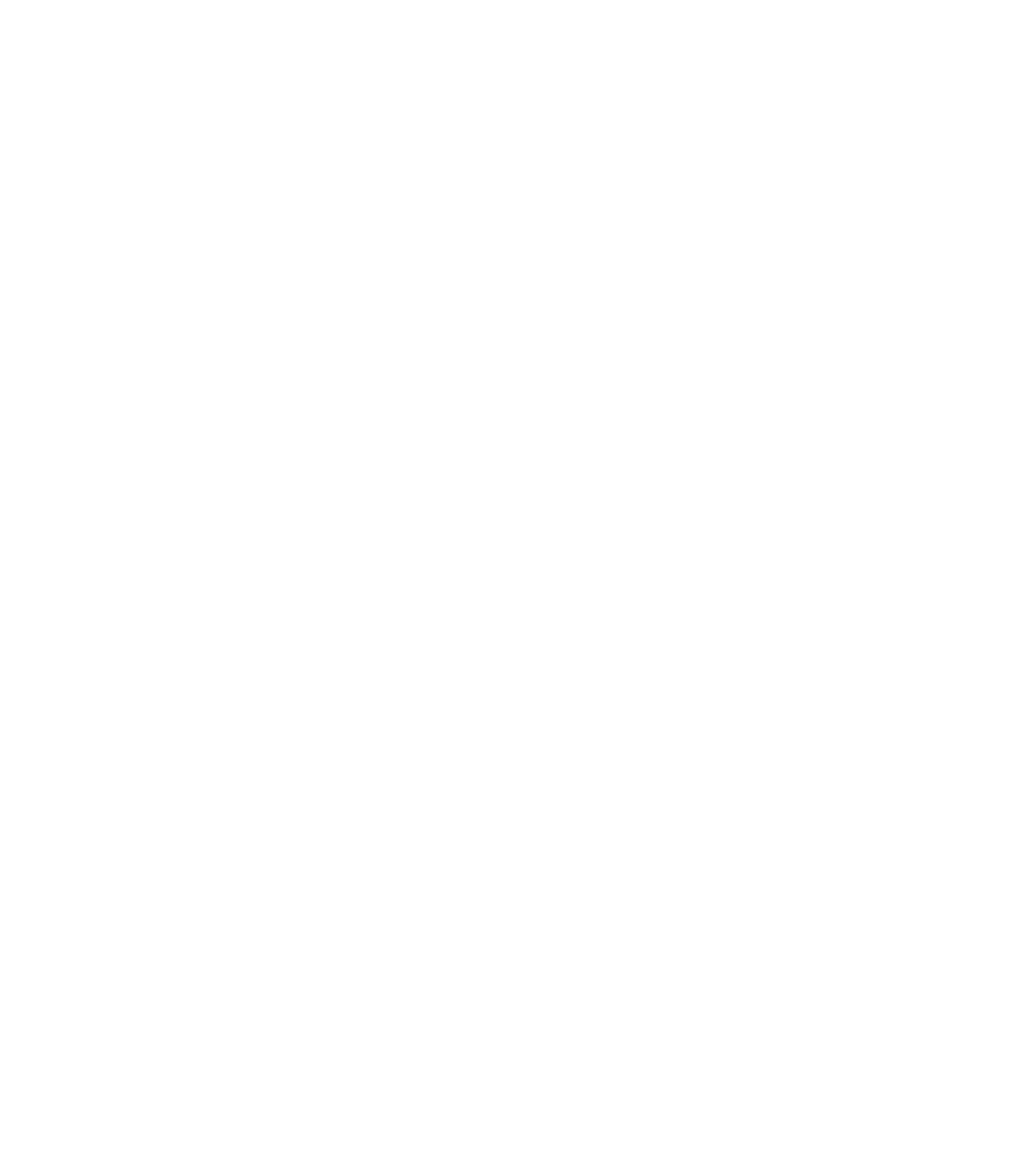
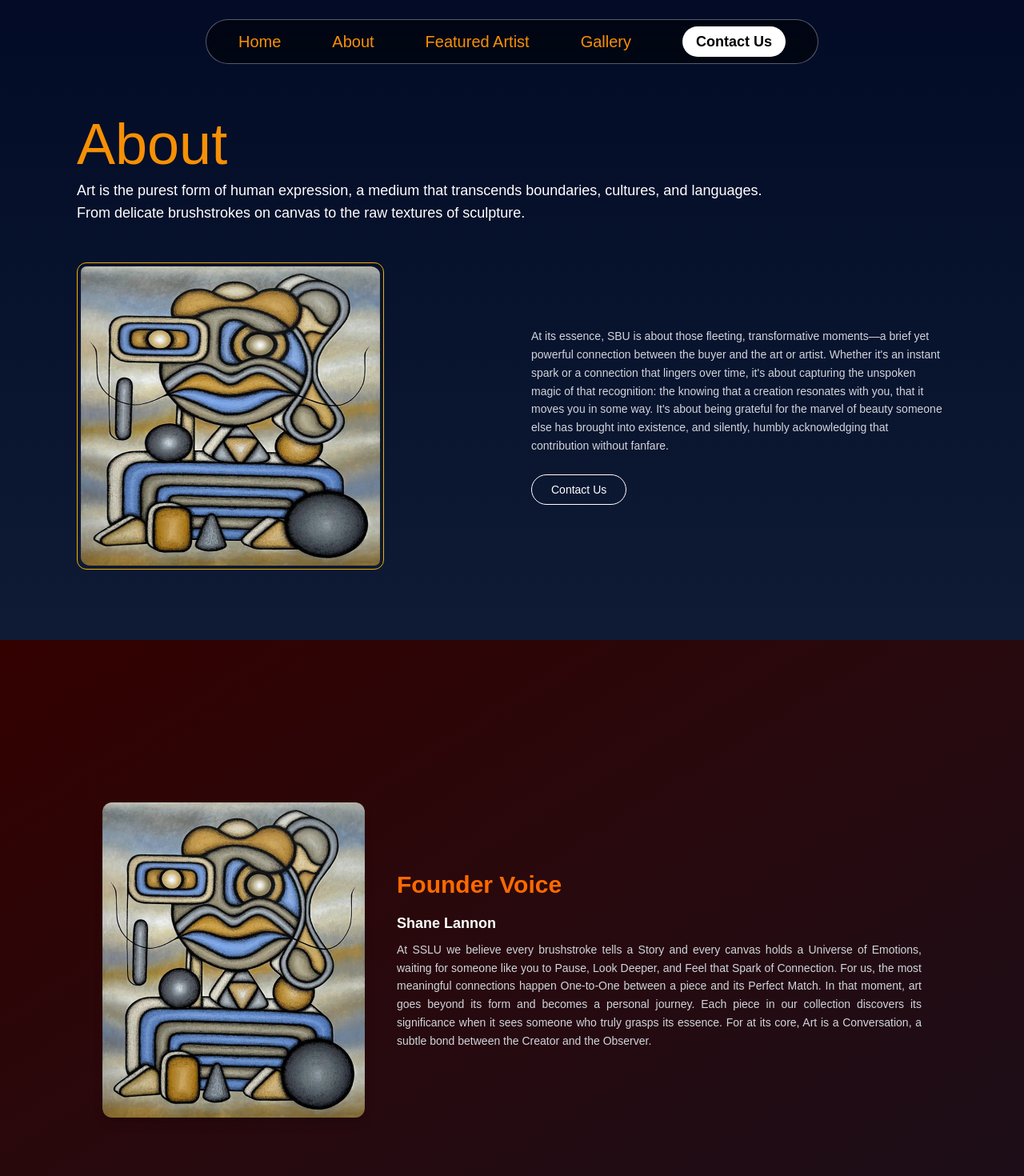
Before and after one commit to saviyola-shajan/Sisu-Eclipse, a React (Vite) app: page /about in a window 1280 px wide. Before the commit this address had no page. Shown: the top 1470 px of the page at 80% size. Before the commit the page ends 800 px from the top, so only its background shows below. Built offline with nearby package versions, Linux system fonts and the light colour scheme; a web font is replaced by a local one.

Commit message:
web view almost done

```diff
--- a/src/App.jsx
+++ b/src/App.jsx
@@ -3,6 +3,7 @@ import Home from "./Pages/Home";
 import Gallery from "./Pages/Gallery"; // (assuming you have this Gallery page)
 import Contact from "./Pages/Contact";
 import Artist from "./Pages/Artist";
+import About from "./Pages/About";
 
 function App() {
   return (
@@ -10,6 +11,7 @@ function App() {
       <div className="font-georgia">
         <Routes>
           <Route path="/" element={<Home />} />
+          <Route path="/about" element={<About/>} />
           <Route path="/gallery" element={<Gallery />} />
           <Route path="/featured-artist" element={<Artist />} />
           <Route path="/contact" element={<Contact/>} />
--- /dev/null
+++ b/src/Components/About/Founder.jsx
@@ -0,0 +1,30 @@
+import React from 'react';
+import img from "../../assets/images/image36.png"
+ function Founder() {
+  return (
+    <div className="min-h-screen flex items-center justify-center bg-gradient-to-br from-[#330000] to-[#1a0e1a] px-6 py-12">
+      <div className="max-w-5xl w-full flex flex-col md:flex-row items-center gap-10">
+
+        {/* Image Section */}
+        <div className="w-full md:w-1/3">
+          <img
+            src={img}
+            alt="Shane Lannon"
+            className="rounded-xl shadow-lg"
+          />
+        </div>
+
+        {/* Text Section */}
+        <div className="w-full md:w-2/3 text-white items-center justify-center">
+          <h2 className="text-3xl font-semibold text-orange-500 mb-4">Founder Voice</h2>
+          <h3 className="text-lg font-semibold mb-2">Shane Lannon</h3>
+          <p className="text-sm leading-relaxed text-gray-300 text-justify">
+            At SSLU we believe every brushstroke tells a Story and every canvas holds a Universe of Emotions, waiting for someone like you to Pause, Look Deeper, and Feel that Spark of Connection. For us, the most meaningful connections happen One-to-One between a piece and its Perfect Match. In that moment, art goes beyond its form and becomes a personal journey. Each piece in our collection discovers its significance when it sees someone who truly grasps its essence. For at its core, Art is a Conversation, a subtle bond between the Creator and the Observer.
+          </p>
+        </div>
+
+      </div>
+    </div>
+  );
+}
+export default Founder
--- /dev/null
+++ b/src/Components/About/HeroAbout.jsx
@@ -0,0 +1,46 @@
+import React from "react";
+import Header from "../Header";
+import img from "../../assets/images/image36.png"
+const HeroAbout = () => {
+  return (
+    <div className="bg-gradient-to-b from-[#030B26] to-[#0F1B35] text-white min-h-screen px-24 py-16">
+      <div className="absolute top-6 left-0 w-full z-20">
+        <Header />
+      </div>
+      <div className="text-left mb-12 mt-20">
+        <h2 className="text-7xl font-normal text-[#F69005] mb-2">About</h2>
+        <p className="text-lg text-[#ffffff] max-w-4xl">
+          Art is the purest form of human expression, a medium that transcends
+          boundaries, cultures, and languages. From delicate brushstrokes on
+          canvas to the raw textures of sculpture.
+        </p>
+      </div>
+      <div className="max-w-6xl mx-auto grid grid-cols-1 md:grid-cols-2 gap-12 items-center">
+        <div className="relative">
+          <img
+            src={img}
+            alt="About Art"
+            className="rounded-xl border border-yellow-500 p-1 w-96 h-96"
+          />
+        </div>
+        <div className="space-y-6 ">
+          <p className="text-sm flex text-gray-300 leading-relaxed items-center justify-center">
+            At its essence, SBU is about those fleeting, transformative
+            moments—a brief yet powerful connection between the buyer and the
+            art or artist. Whether it's an instant spark or a connection that
+            lingers over time, it's about capturing the unspoken magic of that
+            recognition: the knowing that a creation resonates with you, that it
+            moves you in some way. It's about being grateful for the marvel of
+            beauty someone else has brought into existence, and silently, humbly
+            acknowledging that contribution without fanfare.
+          </p>
+          <button className="border border-white px-6 py-2 rounded-full text-sm hover:bg-white hover:text-black transition">
+            Contact Us
+          </button>
+        </div>
+      </div>
+    </div>
+  );
+};
+
+export default HeroAbout;
--- a/src/Components/Artist/HeroArtist.jsx
+++ b/src/Components/Artist/HeroArtist.jsx
@@ -1,41 +1,58 @@
-import React, { useRef } from 'react';
-import { Swiper, SwiperSlide } from 'swiper/react';
-import { Navigation } from 'swiper/modules';
-import 'swiper/css';
-import 'swiper/css/navigation';
-import { FaAngleRight, FaAngleLeft } from "react-icons/fa6";
+import React, { useRef } from "react";
+import { Swiper, SwiperSlide } from "swiper/react";
+import { Navigation } from "swiper/modules";
+import "swiper/css";
+import "swiper/css/navigation";
+import { FaArrowLeft,FaArrowRight } from "react-icons/fa6";
+import Header from "../Header";
+import img1 from "../../assets/images/img2.png";
+import img2 from "../../assets/images/img1.png";
+import img3 from "../../assets/images/img3.png";
+import img4 from "../../assets/images/img4.png";
 
 const slides = [
-  {
-    image: '/images/artist1.jpg',
-    title: 'Crafted to Inspire',
-    description:
-      'An SJU art balance across brushstroke with a deep and easy sense to relate to dilemmas of humanity, making art feel alive.',
-  },
-  {
-    image: '/images/artist2.jpg',
-    title: 'Bold Expression',
-    description:
-      'From London to Paris to LA, the vision is universal—bold, human, and emotional.',
-  },
+  { image: img1 },
+  { image: img2 },
+  { image: img3 },
+  { image: img4 },
 ];
 
 function HeroArtist() {
   const prevRef = useRef(null);
   const nextRef = useRef(null);
+
   return (
-    <div className="bg-gradient-to-b from-blue-900 via-blue-700 to-red-900 text-white min-h-screen p-10">
-    <div className="max-w-5xl mx-auto">
-      <h1 className="text-yellow-400 text-5xl font-semibold mb-4">Artist</h1>
-      <p className="text-white text-sm max-w-2xl mb-10">
-        Art is the purest form of human expression, a revolution that transcends boundaries, cultures, and languages. From delicate brushstrokes on canvas to the raw sparks of sculpture.
+    <div className="bg-gradient-to-b from-blue-900 via-blue-700 to-red-900 text-white min-h-screen px-24 py-16">
+      <div className="absolute top-6 left-0 w-full z-20">
+        <Header />
+      </div>
+      <div className="max-w-5xl mx-auto mt-20">
+        <h1 className="text-[#F69005] text-8xl font-normal mb-4">Artist</h1>
+        <p className="text-[#ffffff] text-xl font-normal mb-10">
+          Art is the purest form of human expression, a revolution that
+          transcends boundaries, cultures, and languages. From delicate
+          brushstrokes on canvas to the raw sparks of sculpture.
         </p>
 
-      <div className="bg-white text-black p-6 rounded-xl shadow-lg">
+        <div className="bg-white p-10 h-auto ">
+          <div className="flex flex-col md:flex-row  gap-6 justify-center items-center">
+            {/* Left Side: Text */}
+            <div className="md:w-1/3 w-full">
+              <h2 className="text-4xl text-[#121212]  font-semibold mb-2">Crafted to <br/><span className="text-6xl font-semibold">Inspire</span></h2>
+              <p className="text-[#000000] font-light text-base mt-4">
+                An SJU art balance across brushstroke with a deep and easy sense
+                to relate to dilemmas of humanity, making art feel alive.
+              </p>
+            </div>
+
+            {/* Right Side: Swiper */}
+            <div className="md:w-2/3 w-full">
               <Swiper
                 modules={[Navigation]}
-          spaceBetween={50}
-          slidesPerView={1}
+                slidesPerView={1.2}
+                centeredSlides={true}
+                loop={true}
+                spaceBetween={20}
                 onInit={(swiper) => {
                   swiper.params.navigation.prevEl = prevRef.current;
                   swiper.params.navigation.nextEl = nextRef.current;
@@ -45,36 +62,35 @@ function HeroArtist() {
                 >
                 {slides.map((slide, index) => (
                   <SwiperSlide key={index}>
-              <div className="flex flex-col md:flex-row items-center justify-between gap-6">
-                <div className="md:w-1/2">
-                  <h2 className="text-xl font-semibold mb-2">{slide.title}</h2>
-                  <p className="text-gray-600">{slide.description}</p>
-                </div>
-                <div className="md:w-1/2">
                     <img
                       src={slide.image}
-                    alt="Artist"
-                    className="rounded-lg w-full h-64 object-cover"
+                      alt={`Artist ${index + 1}`}
+                      className="rounded-lg w-full h-80 object-cover"
                     />
-                </div>
-              </div>
                   </SwiperSlide>
                 ))}
-
                 {/* Custom Navigation */}
-          <div className="flex justify-center mt-6 gap-4">
-            <button ref={prevRef} className="bg-gray-200 p-2 rounded-full hover:bg-gray-300">
-              <FaAngleLeft size={20} />
+                <div className="flex justify-center mt-4 gap-4">
+                  <button
+                    ref={prevRef}
+                    className="bg-gray-300 p-2 rounded-full"
+                  >
+                    <FaArrowLeft size={18} className="text-black"/>
                   </button>
-            <button ref={nextRef} className="bg-gray-200 p-2 rounded-full hover:bg-gray-300">
-              <FaAngleRight size={20} />
+                  <button
+                    ref={nextRef}
+                    className="bg-gray-300 p-2 rounded-full"
+                  >
+                    <FaArrowRight size={18} className="text-black"/>
                   </button>
                 </div>
               </Swiper>
             </div>
           </div>
         </div>
-  )
+      </div>
+    </div>
+  );
 }
 
 export default HeroArtist;
--- /dev/null
+++ b/src/Components/Artist/OurArtist.jsx
@@ -0,0 +1,44 @@
+import React from "react";
+import img from "../../assets/images/image36.png";
+const artistImages = [
+  { src: img, alt: "Artist 0" },
+  { src: img, alt: "Artist 0" },
+  { src: img, alt: "Artist 0" },
+  { src: img, alt: "Artist 0" },
+
+];
+function OurArtist() {
+  return (
+    <div className="min-h-screen px-24 py-20 bg-gradient-to-b from-[#1b0e1a] via-[#1c1c39] to-[#0f1b2b] text-white flex flex-col">
+      <div className="max-w-4xl text-center mb-12 px-16">
+        <h2 className="text-8xl font-normal text-[#F69005] mb-6 text-left">
+          Our Artist
+        </h2>
+        <p className="text-lg text-[#ffffff] font-light text-left">
+          At its essence, S8UL is about those fleeting, transformative moments—a
+          brief yet powerful connection between the player and the art or
+          artist. Whether it's an instant spark or a connection that lingers
+          over time, it’s about capturing the unspoken magic of that
+          recognition: the knowing that a creator resonates with you, that it
+          moves you in some way. It’s about being grateful for the marvel of
+          beauty someone else has brought into existence, and silently, humbly
+          acknowledging that contribution without fanfare.
+        </p>
+      </div>
+      <div className="flex flex-wrap justify-center gap-10">
+        {artistImages.map((image, idx) => (
+          <img
+            key={idx}
+            src={image.src}
+            alt={image.alt}
+            className={`w-60 h-68 object-cover rounded-2xl shadow-lg transition-transform duration-300 hover:scale-105 ${
+              idx % 2 === 0 ? "mt-24" : "mb-24"
+            }`}
+          />
+        ))}
+      </div>
+    </div>
+  );
+}
+
+export default OurArtist;
--- a/src/Components/Header.jsx
+++ b/src/Components/Header.jsx
@@ -1,5 +1,5 @@
-import React from 'react'
-import { Link } from 'react-router-dom'; // Important!
+import React from "react";
+import { Link } from "react-router-dom"; // Important!
 
 function Header() {
   const menuItems = [
@@ -21,12 +21,15 @@ function Header() {
             {item.title}
           </Link>
         ))}
-        <button className="bg-white text-black hover:text-[#ffffff] border border-transparent hover:border-[#F69005] text-lg font-semibold px-4 py-1 rounded-full hover:bg-[#00000080] transition">
-         <a href="/contact">Contact Us</a>
-        </button>
+        <Link
+          to="/contact"
+          className="bg-white text-black hover:text-[#ffffff] border border-transparent hover:border-[#F69005] text-lg font-semibold px-4 py-1 rounded-full hover:bg-[#00000080] transition"
+        >
+          Contact Us
+        </Link>
       </div>
     </div>
-  )
+  );
 }
 
-export default Header
+export default Header;
--- a/src/Pages/About.jsx
+++ b/src/Pages/About.jsx
@@ -1,9 +1,12 @@
 import React from 'react'
+import HeroAbout from '../Components/About/HeroAbout'
+import Founder from '../Components/About/Founder'
 
 function About() {
   return (
     <div>
-      About page
+     <HeroAbout/>
+     <Founder/>
     </div>
   )
 }
--- a/src/Pages/Artist.jsx
+++ b/src/Pages/Artist.jsx
@@ -1,10 +1,14 @@
 import React from 'react'
 import HeroArtist from '../Components/Artist/HeroArtist'
+import OurArtist from '../Components/Artist/OurArtist'
+import Footer from '../Components/Footer'
 
 function Artist() {
   return (
     <div>
       <HeroArtist/>
+      <OurArtist/>
+      <Footer/>
     </div>
   )
 }
```
Also changed, not shown: src/assets/images/image36.png (added). Lines whose indentation alone changed are shown as unchanged.
